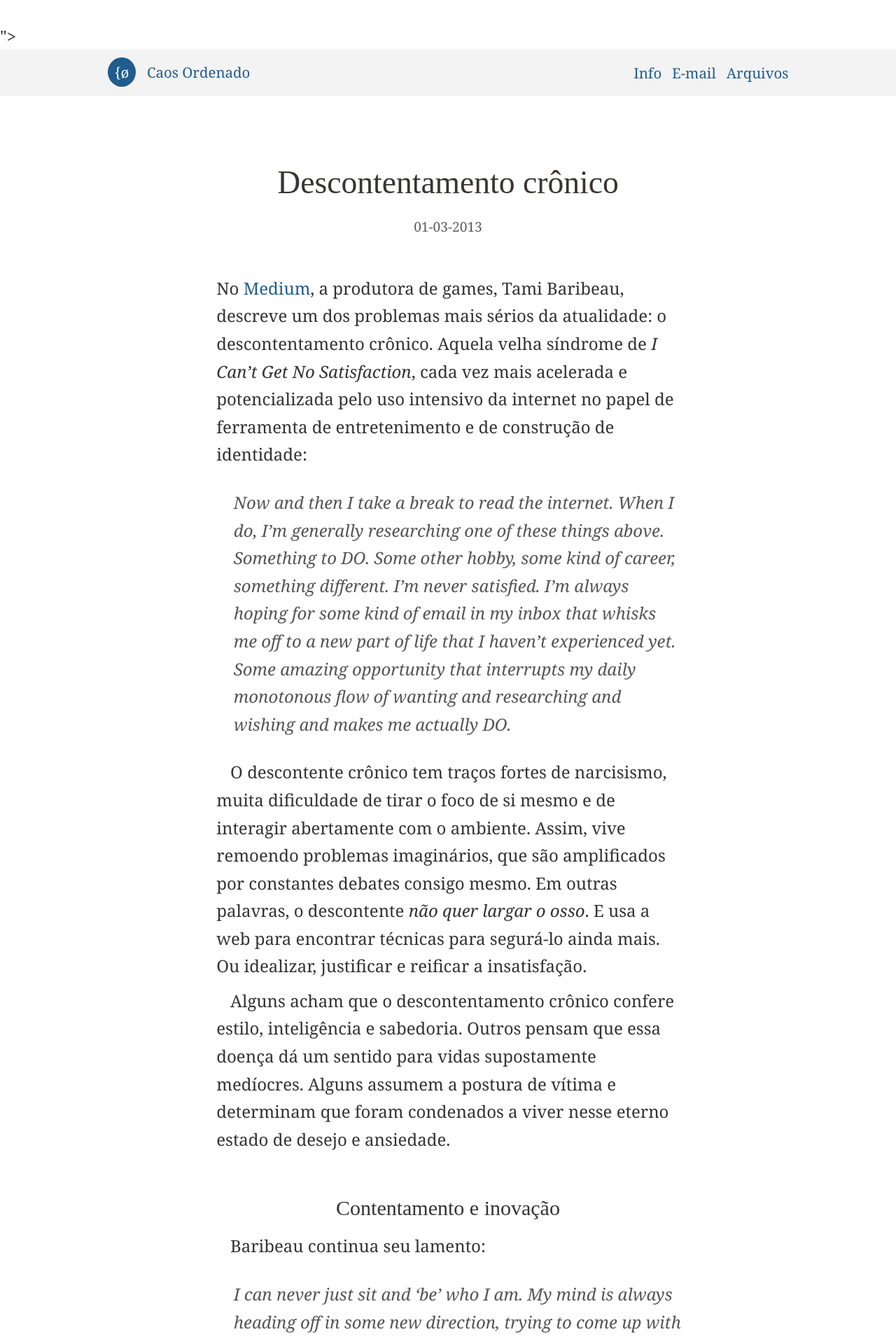
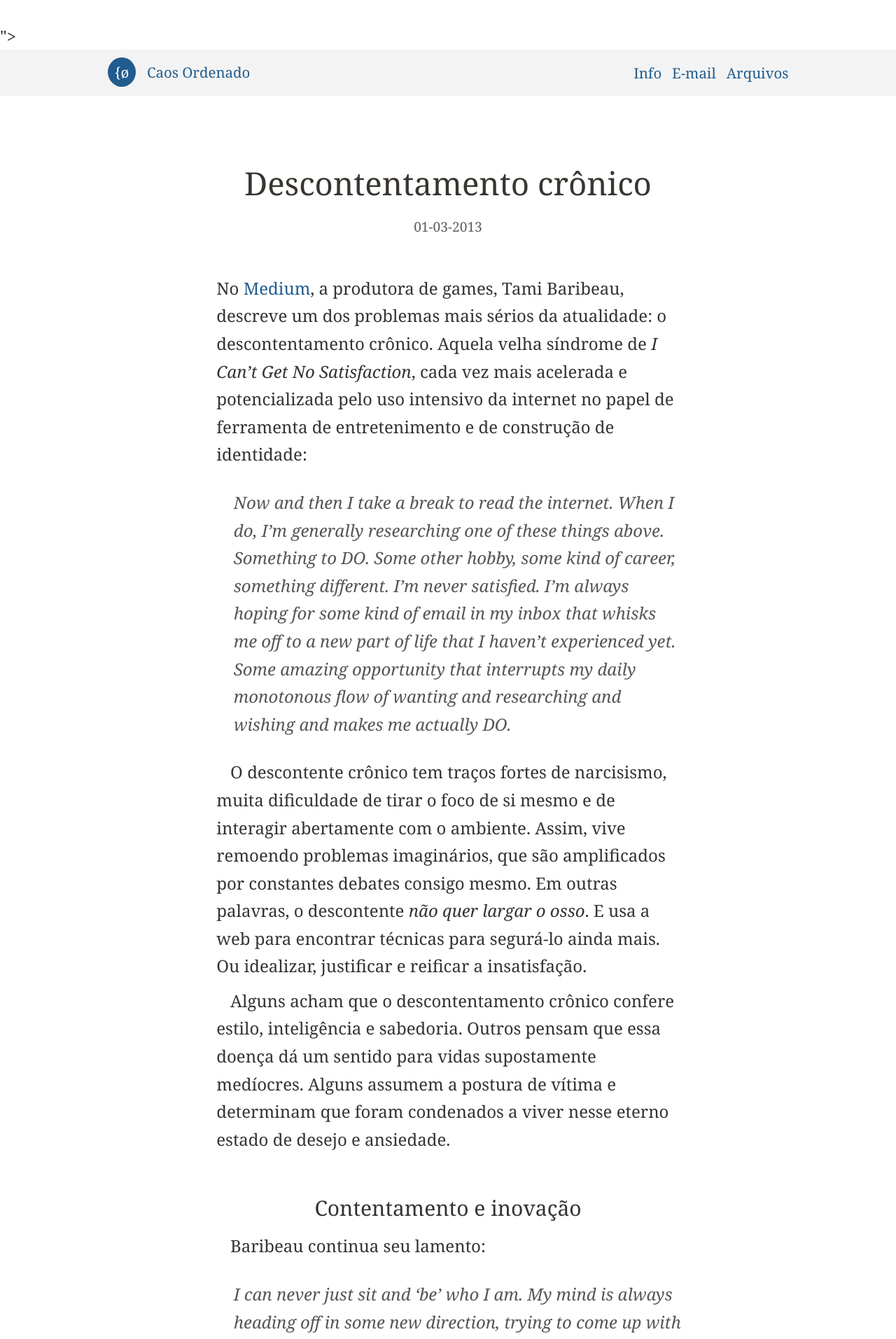
Before and after one commit to eduf/eduf.github.com, a Jekyll site: the page built from _posts/2013-03-01-descontentamento-cronico.md, in a window 1280 px wide. Shown: the part 337-2250 px from the top of the page at 70% size. Built offline with Jekyll 4.4.1, drawn with Linux system fonts in a browser that asks for light colours; nearby versions of some CDN libraries; comment, search, counter and statistics services are not loaded.

Commit message:
Testando Abril

```diff
--- a/stylesheets/foundation.css
+++ b/stylesheets/foundation.css
@@ -18,7 +18,7 @@ body {
 	margin: 0;
 	padding: 0;
 	border-top: 4px solid #333;
-	font-family: "calluna-1","calluna-2","Georgia", serif;
+	font-family: "abril-display-1","abril-display-2","calluna-1","calluna-2","Georgia", serif;
 }
 
 audio,canvas,video {
@@ -128,7 +128,6 @@ img {
 /* Tipografia */
 
 h1,h2,h3,h4 {
-	font-family: "abril-display-1","abril-display-2";
 	font-weight: 400;
 	margin: 0;
 	padding: 30px 0 15px 0;
```
Also changed, not shown: stylesheets/foundation.min.css.
